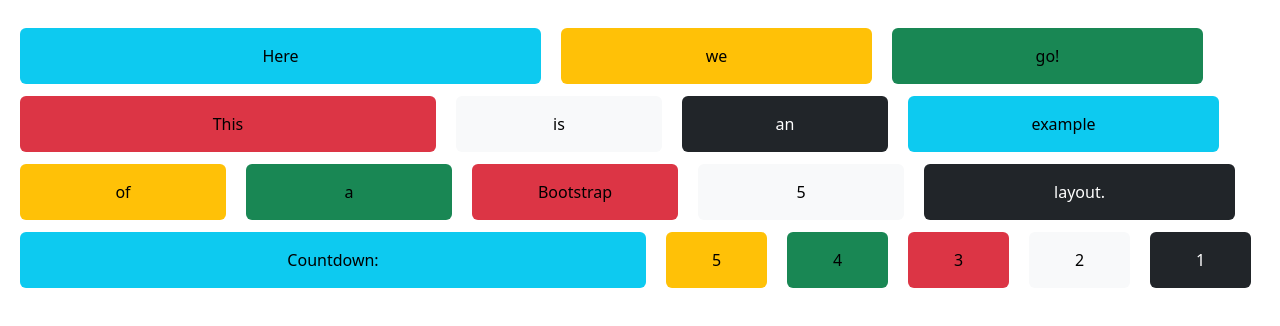
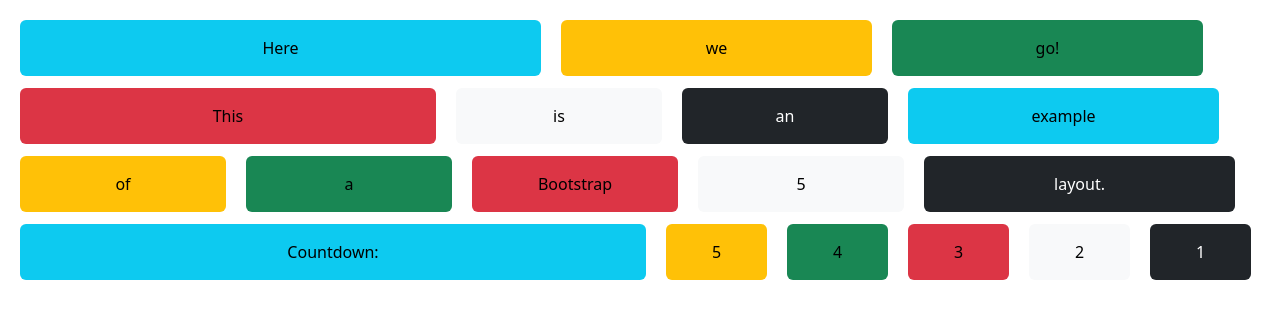
Before and after one commit to JasonOS03/rwat-C22400796, a plain HTML site: page lab1/index.html in a window 1280 px wide. Drawn offline with nearby package versions, Linux system fonts and the light colour scheme.

Commit message:
test commit

```diff
--- a/lab1/index.html
+++ b/lab1/index.html
@@ -5,7 +5,7 @@
     <title>Lab 1</title>
 </head>
 <body>
-   <div class = "container-fluid py-4">
+   <div class = "container-fluid py-3">
     <div class = "row g-1">
         <div class = "col-sm-5 m-2">
             <div class = "bg-info text-black rounded p-3 text-center">Here</div>
```
